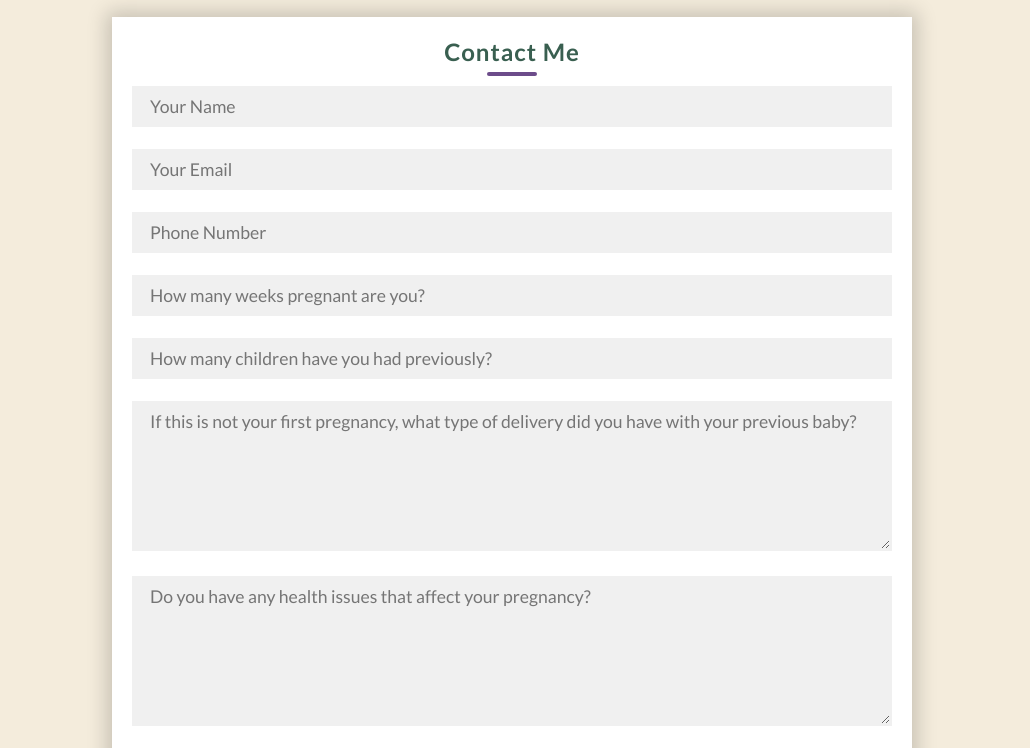
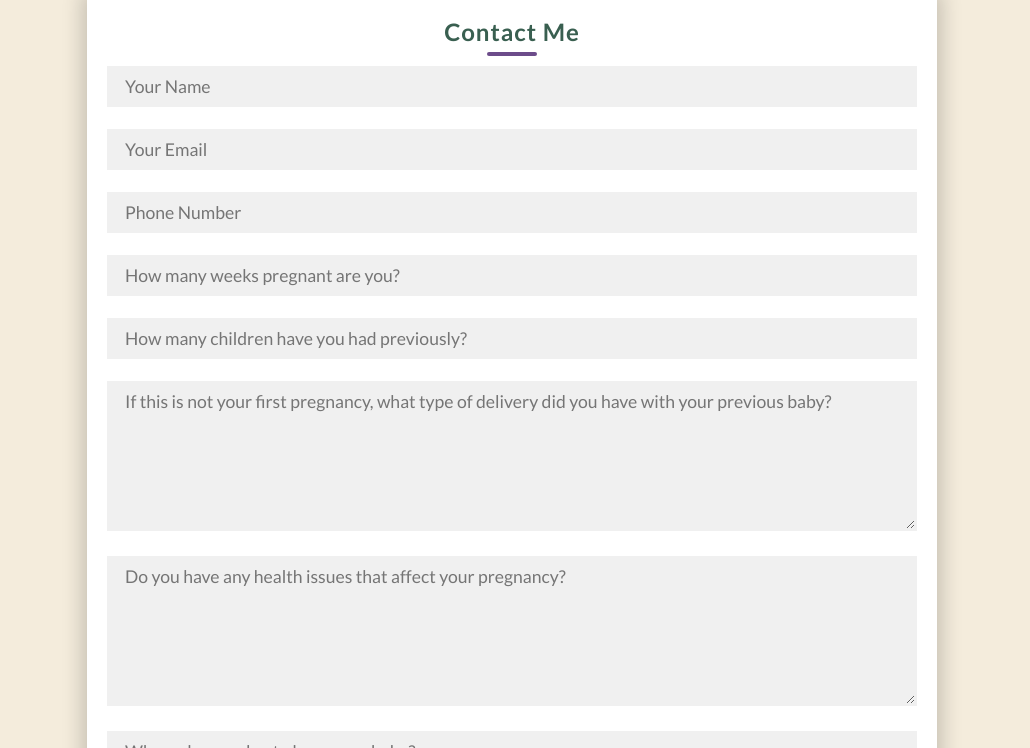
Before and after one commit to dannykryan/rise-therapies, a plain HTML site: page Contact.html in a window 1280 px wide. Shown: the part 76-824 px from the top of the page, without its empty margins (128-1158 px from the left). Drawn offline with Linux system fonts and the light colour scheme.

Commit message:
Change contact form width

```diff
--- a/form-styles.css
+++ b/form-styles.css
@@ -28,7 +28,7 @@ h1 {
 	display: flex;
 	justify-content: center;
 	/* align-items: center; */
-	padding: 20px 100px;
+	/* padding: 20px 100px; */
 }
 
 .container:after{
```
Also changed, not shown: Contact.html (+0 -19 lines).
